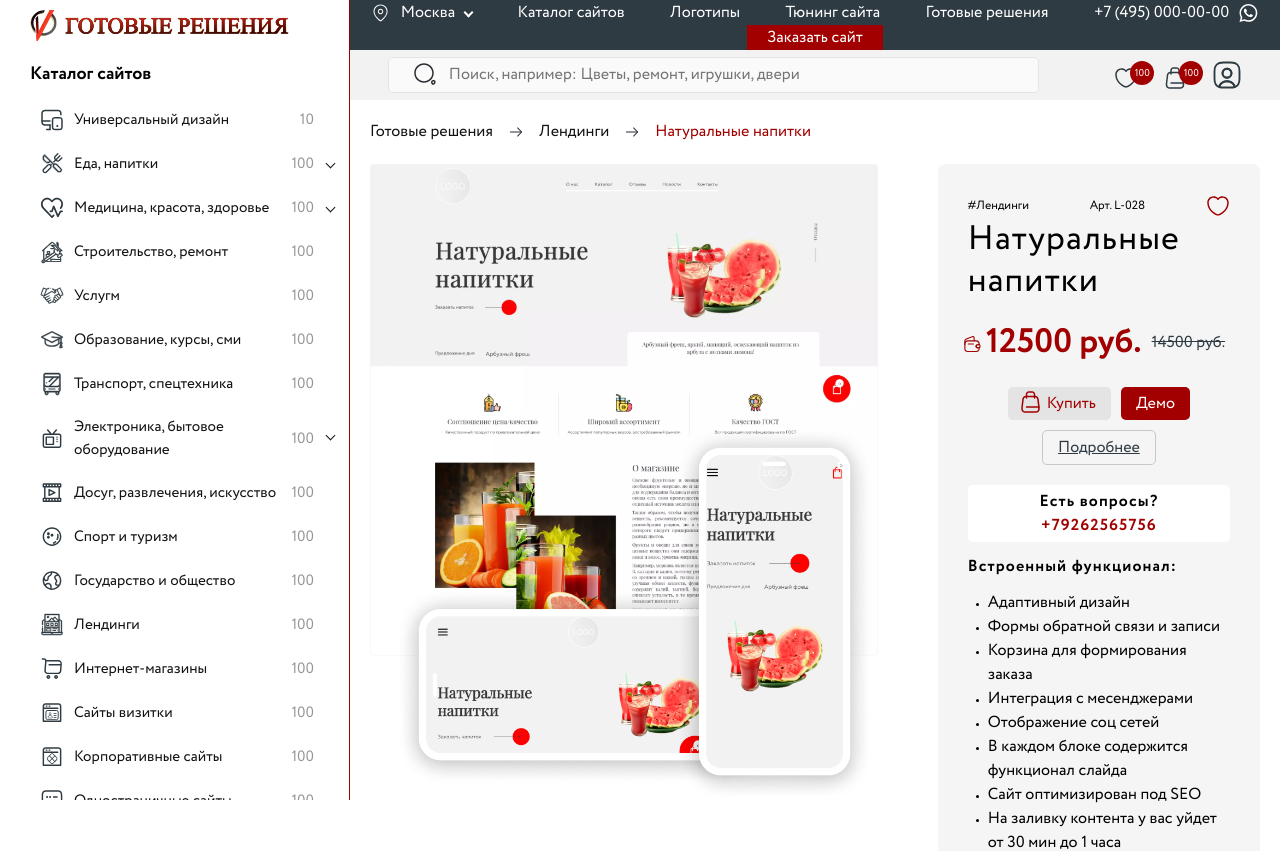
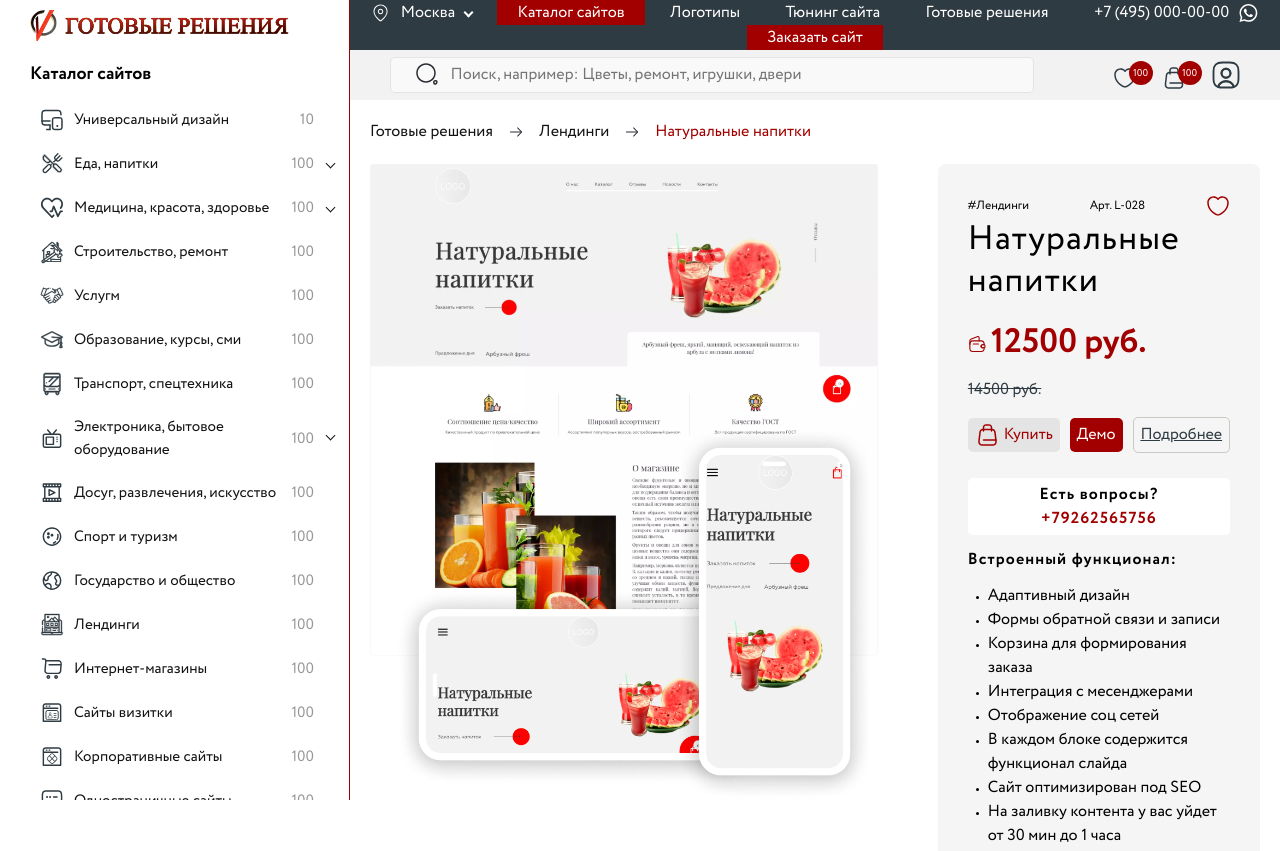
Before and after one commit to Artematrr/Ready-made-Solutions, a React (Vite) app: page /product in a window 1280 px wide. Shown: the top 851 px of the page. Built offline with nearby package versions, Linux system fonts and the light colour scheme.

Commit message:
upd product section

```diff
--- a/src/styles.css
+++ b/src/styles.css
@@ -219,7 +219,7 @@ select {
 }
 
 .content {
-  padding-top: 120px;
+  /* padding-top: 120px; */
 }
 
 .button-primary {
@@ -426,7 +426,7 @@ h1::after {
   color: var(--color-red);
   background: var(--color-white);
 }
-.level-2 a:after {
+.level-2 a::after {
   content: '';
   display: inline-block;
   position: absolute;
@@ -605,16 +605,16 @@ h1::after {
 }
 
 /* Header */
-header {
-  position: fixed;
+.header {
+  /* position: fixed;
   width: 100%;
   max-width: calc(100% - 350px);
   top: 0;
-  z-index: 3;
+  z-index: 3; */
 }
 @media screen and (max-width: 1200px) {
-  header {
-    max-width: 100%;
+  .header {
+    /* max-width: 100%; */
   }
 }
 
@@ -632,6 +632,9 @@ header {
   width: auto;
   flex-direction: row;
   gap: 10px;
+}
+.nav-button.active{
+  background: var(--color-red);
 }
 .nav-button a {
   color: var(--color-white);
@@ -707,6 +710,8 @@ header {
   height: 50px;
   background: rgba(0, 0, 0, 0.05);
   margin-bottom: 20px;
+  padding-inline: 5px;
+  column-gap: 10px;
 }
 .search-container {
   width: 70%;
@@ -1080,8 +1085,8 @@ header {
   transition: transform 0.2s;
   transform: rotate(225deg);
 }
-.sort-container:has(.sort-dropdown:hover) .sort-container:after,
-.sort-container:hover:after {
+.sort-container:has(.sort-dropdown:hover) .sort-container::after,
+.sort-container:hover::after {
   transform: rotate(45deg);
 }
 @media screen and (max-width: 480px) {
@@ -1215,7 +1220,7 @@ header {
   display: inline-block;
   position: relative;
   top: 2px;
-  right: 5px;
+  margin-right: 5px;
   height: 18px;
   width: 18px;
 }
@@ -1233,66 +1238,85 @@ header {
   width: 100%;
   justify-content: space-between;
   margin-bottom: 5px;
-}
+  column-gap: 10px;
+}
+
 .card-buttons {
   display: flex;
   flex-wrap: wrap;
   justify-content: center;
-  align-items: baseline;
-  gap: 10px;
-  row-gap: 20px;
-}
-.card-buttons a {
+  align-items: center;
+  column-gap: 10px;
+  row-gap: 10px;
+}
+.button-buy,
+.button-demo,
+.button-about {
+  display: flex;
+  justify-content: center;
+  align-items: center;
+  text-align: center;
   border-radius: 5px;
-  padding: 5px 15px;
+  padding: 5px 5px;
+  flex-grow: 1;
+}
+.button-buy a,
+.button-demo a,
+.button-about a {
+  flex-grow: 1;
+}
+
+.button-buy {
+  background: var(--color-gray-light);
+  position: relative;
 }
 .button-buy a {
   color: var(--color-red);
-  background: var(--color-gray-light);
-  position: relative;
+  display: inline-flex;
+  align-items: center;
+  justify-content: center;
 }
 .button-buy a::before {
   content: url('/img/icons/shopping-bag-red.svg');
-  display: inline-block;
-  position: relative;
-  top: 7px;
-  left: -5px;
   width: 24px;
   height: 24px;
-}
-.button-buy a:hover {
+  margin-right: 5px;
+}
+.button-buy:hover {
+  background: var(--color-red);
+}
+.button-buy:hover a {
   color: var(--color-white);
+}
+.button-buy:hover a::before {
+  content: url('/img/icons/shopping-bag-white.svg');
+}
+
+.button-demo {
   background: var(--color-red);
 }
-.button-buy a:hover:before {
-  content: url('/img/icons/shopping-bag-white.svg');
-  display: inline-block;
-  position: relative;
-  top: 7px;
-  left: -5px;
-  width: 24px;
-  height: 24px;
+.button-demo:hover {
+  background: var(--color-dark);
 }
 .button-demo a {
   color: var(--color-white);
-  background: var(--color-red);
-}
-.button-demo a:hover {
-  color: var(--color-white);
-  background: var(--color-dark);
+}
+
+.button-about {
+  border: 1px solid var(--color-gray);
 }
 .button-about a {
   color: var(--color-dark);
   text-decoration: underline;
-  border: 1px solid var(--color-gray);
-  position: relative;
-}
-.button-about a:hover {
+}
+.button-about:hover {
+  background: var(--color-white);
+  border: 1px solid var(--color-red);
+}
+.button-about:hover a {
   color: var(--color-red);
-  background: var(--color-white);
-  text-decoration: underline;
-  border: 1px solid var(--color-red);
-}
+}
+
 @media screen and (max-width: 992px) {
   .product-cards-wrapper {
     grid-template-columns: 1fr 1fr;
@@ -1579,8 +1603,8 @@ header {
 .item-buttons .button-outline {
   width: auto;
   max-width: none;
-  min-width: none;
   flex-grow: 1;
+  padding-inline: 5px;
 }
 @media screen and (max-width: 768px) {
   .services-table-item-category {
@@ -1864,8 +1888,8 @@ input[type='checkbox']:not(:checked) + label {
   /* line-height: 20px; */
   cursor: pointer;
 }
-input[type='checkbox']:checked + label:before,
-input[type='checkbox']:not(:checked) + label:before {
+input[type='checkbox']:checked + label::before,
+input[type='checkbox']:not(:checked) + label::before {
   content: '';
   position: absolute;
   left: 0px;
@@ -1875,12 +1899,12 @@ input[type='checkbox']:not(:checked) + label:before {
   border: 1px solid var(--color-gray-light);
   background-color: var(--color-white);
 }
-input[type='checkbox']:checked + label:before,
-input[type='checkbox']:not(:checked) + label:before {
+input[type='checkbox']:checked + label::before,
+input[type='checkbox']:not(:checked) + label::before {
   border-radius: 2px;
 }
-input[type='checkbox']:checked + label:after,
-input[type='checkbox']:not(:checked) + label:after {
+input[type='checkbox']:checked + label::after,
+input[type='checkbox']:not(:checked) + label::after {
   content: '';
   position: absolute;
   -webkit-transition: all 0.2s ease;
@@ -1888,8 +1912,8 @@ input[type='checkbox']:not(:checked) + label:after {
   -o-transition: all 0.2s ease;
   transition: all 0.2s ease;
 }
-input[type='checkbox']:checked + label:after,
-input[type='checkbox']:not(:checked) + label:after {
+input[type='checkbox']:checked + label::after,
+input[type='checkbox']:not(:checked) + label::after {
   left: 4px;
   top: 6px;
   width: 18px;
@@ -1903,10 +1927,10 @@ input[type='checkbox']:not(:checked) + label:after {
   -ms-transform: rotate(-45deg);
   transform: rotate(-45deg);
 }
-input[type='checkbox']:not(:checked) + label:after {
+input[type='checkbox']:not(:checked) + label::after {
   opacity: 0;
 }
-input[type='checkbox']:checked + label:after {
+input[type='checkbox']:checked + label::after {
   opacity: 1;
 }
 .product-exta-check-box {
```
